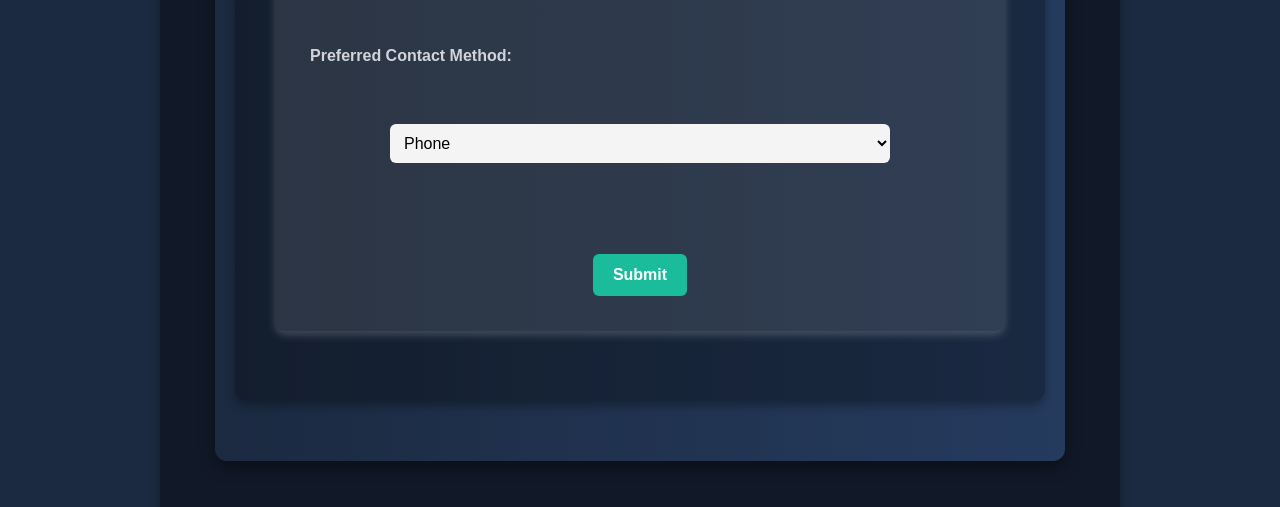
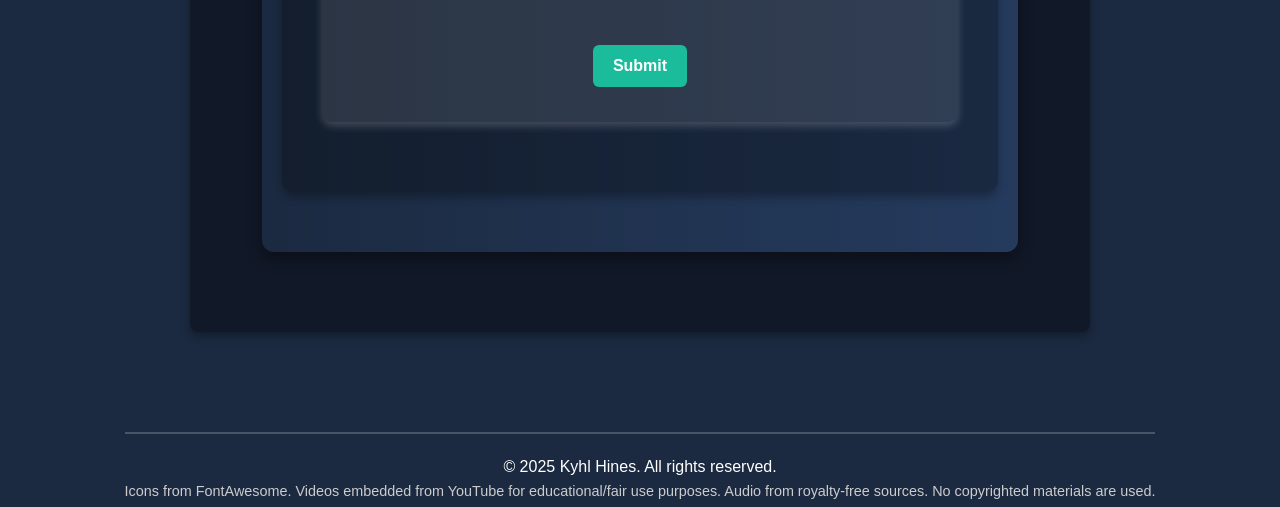
Before and after one commit to Daftitude/Kyhl-Hines-Portfolio, a plain HTML site: page goals.html in a window 1280 px wide. Shown: the part 3798-4305 px from the top of the page. Drawn offline with Linux system fonts and the light colour scheme.

Commit message:
Updated For School project

```diff
--- a/CSS/styles.css
+++ b/CSS/styles.css
@@ -1,4 +1,9 @@
 /* General Styles */
+* {
+    box-sizing: border-box;
+    margin: 0;
+    padding: 0;
+}
 body {
     font-family: 'Arial', sans-serif;
     background-color: #1b2a41;
--- a/goals.html
+++ b/goals.html
@@ -118,6 +118,10 @@
     <footer>
         <div class="footer-container">
             <p>&copy; 2025 Kyhl Hines. All rights reserved.</p>
+            <p style="font-size: 0.9em; color: #ccc;">
+                Icons from FontAwesome. Videos embedded from YouTube for educational/fair use purposes.
+                Audio from royalty-free sources. No copyrighted materials are used.
+            </p>
             <div class="footer-links">
                 <a href="https://github.com/Daftitude" target="_blank" class="footer-link">
                     <img src="Images/GitHUB-icon.png" alt="GitHub">
```
Also changed, not shown: coverletter.html (+4 -0 lines), index.html (+6 -1 lines), resume.html (+4 -0 lines).
